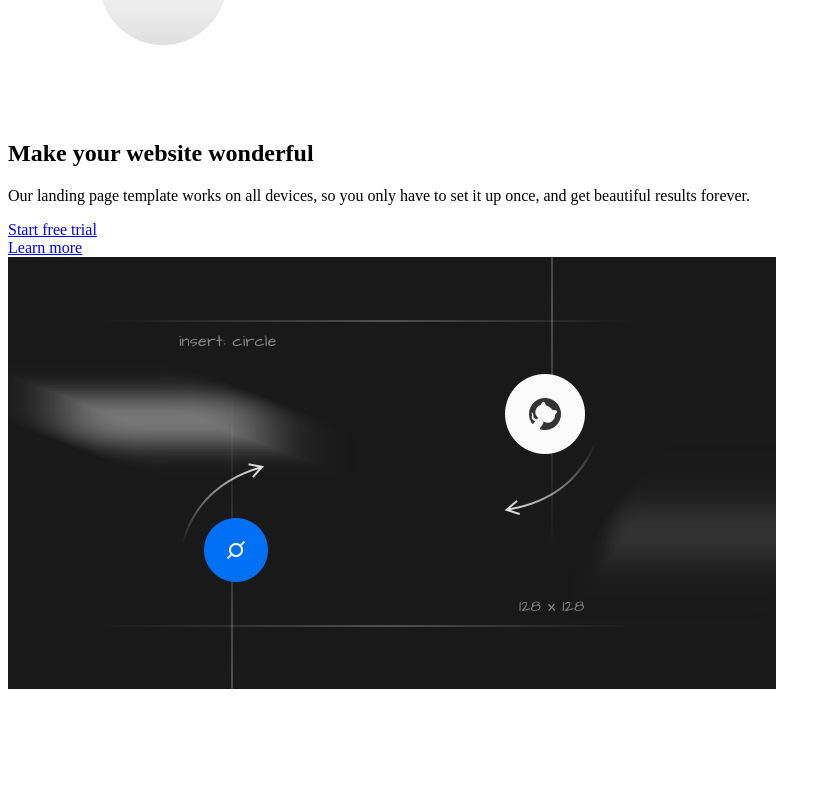
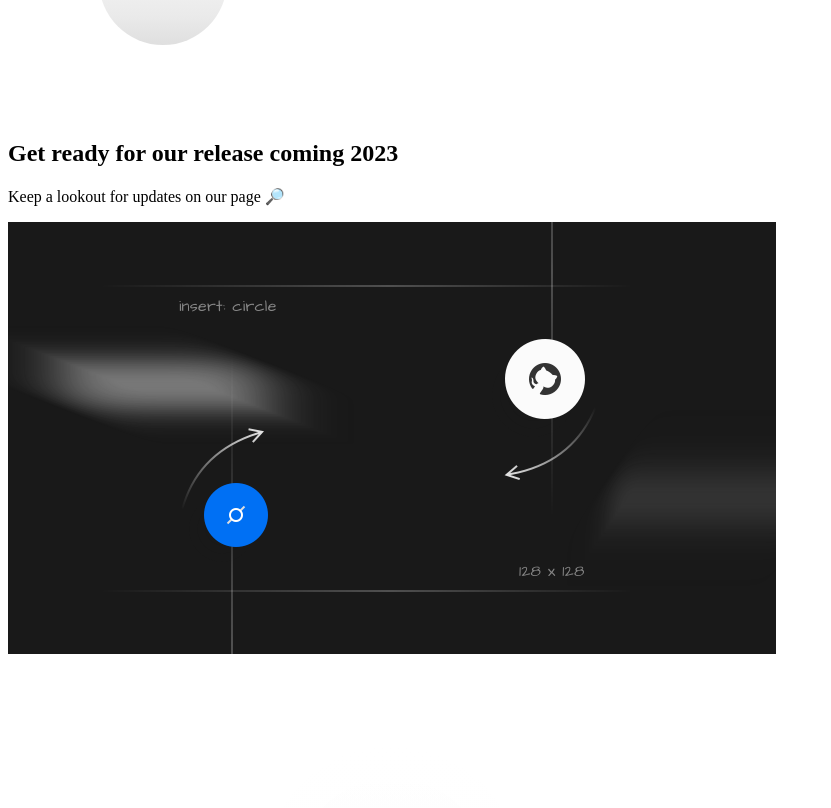
Before and after one commit to finiobow/finio-main-site, a React (Vite) app: page / in a window 1280 px wide. Shown: the part 952-1760 px from the top of the page, without its empty margins (0-831 px from the left). Built offline with nearby package versions, Linux system fonts and the light colour scheme.

Commit message:
changed text

```diff
--- a/src/components/HeroBanner.tsx
+++ b/src/components/HeroBanner.tsx
@@ -48,9 +48,9 @@ function HeroHome() {
               className="leading-tighter mb-4 text-5xl font-extrabold tracking-tighter md:text-6xl"
               data-aos="zoom-y-out"
             >
-              Make your website{' '}
+              Get ready for our release coming{' '}
               <span className="bg-gradient-to-r from-blue-500 to-teal-400 bg-clip-text text-transparent">
-                wonderful
+                2023
               </span>
             </h1>
             <div className="mx-auto max-w-3xl">
@@ -59,10 +59,9 @@ function HeroHome() {
                 data-aos="zoom-y-out"
                 data-aos-delay="150"
               >
-                Our landing page template works on all devices, so you only have
-                to set it up once, and get beautiful results forever.
+                Keep a lookout for updates on our page 🔎
               </p>
-              <div
+              {/* <div
                 className="mx-auto max-w-xs sm:flex sm:max-w-none sm:justify-center"
                 data-aos="zoom-y-out"
                 data-aos-delay="300"
@@ -83,7 +82,7 @@ function HeroHome() {
                     Learn more
                   </a>
                 </div>
-              </div>
+              </div> */}
             </div>
           </div>
 
@@ -169,7 +168,7 @@ function HeroHome() {
                   </g>
                 </svg>
               </div>
-              <button
+              {/* <button
                 className="group absolute top-full flex -translate-y-1/2 items-center rounded-full bg-white p-4 font-medium shadow-lg"
                 onClick={(e) => {
                   e.preventDefault()
@@ -187,7 +186,7 @@ function HeroHome() {
                   <path d="M10 17l6-5-6-5z" />
                 </svg>
                 <span className="ml-3">Watch the full video (2 min)</span>
-              </button>
+              </button> */}
             </div>
 
             {/* Modal */}
```
